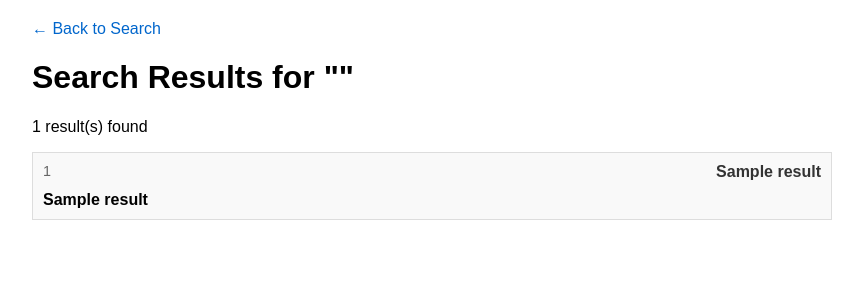
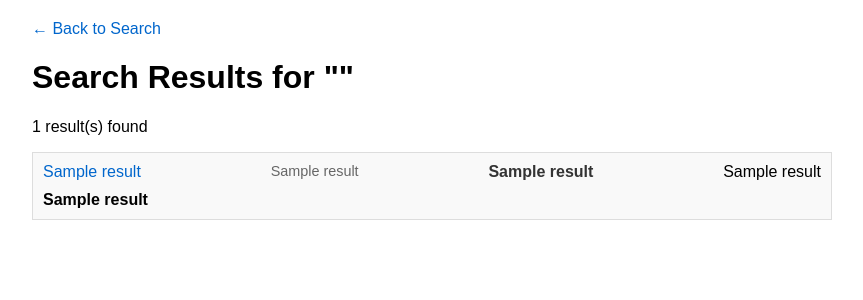
Before and after one commit to olegur/code-search-web, a Flask app: template app/templates/results.html in a window 1280 px wide. Shown: the top 300 px of the page, without its empty margins (208-1071 px from the left). Run offline with Flask 3, Linux system fonts and the light colour scheme; the template is opened without the code that fills it: most values are stand-ins (such as "Sample title", 1, 10 or a date in 2020); parts of the project's set-up code (start-up, migrations or seed data) failed here and were passed over.

Commit message:
add link to repo

```diff
--- a/app/main.py
+++ b/app/main.py
@@ -24,6 +24,7 @@ class RepoSearchApp:
         # Create tables with FTS5 support
         self.cursor.execute('''
             CREATE VIRTUAL TABLE IF NOT EXISTS file_contents USING fts5(
+                repo_link,
                 repo_name,
                 filepath,
                 filename,
@@ -63,7 +64,8 @@ class RepoSearchApp:
 
         :param repo_name: Name of the repository to index
         """
-        repo_path = os.path.join(self.repos_dir, repo_name)
+        repo_path   = os.path.join(self.repos_dir, repo_name)
+        repo_link   = ((subprocess.check_output(['git','-C',repo_path,'remote','-v'])).split()[1]).decode('UTF-8')
 
         # Walk through all files in the repository
         for root, _, files in os.walk(repo_path):
@@ -94,9 +96,10 @@ class RepoSearchApp:
                     # Insert file content into FTS table
                     self.cursor.execute('''
                         INSERT INTO file_contents
-                        (repo_name, filepath, filename, content, last_modified)
-                        VALUES (?, ?, ?, ?, ?)
+                        (repo_link, repo_name, filepath, filename, content, last_modified)
+                        VALUES (?, ?, ?, ?, ?, ?)
                     ''', (
+                        repo_link,
                         repo_name,
                         relative_path,
                         filename,
@@ -133,7 +136,7 @@ class RepoSearchApp:
         :return: List of matching files
         """
         self.cursor.execute('''
-            SELECT repo_name, filepath, filename,
+            SELECT repo_link, repo_name, filepath, filename,
                    snippet(file_contents, 0, '...', '...', '...', 50) as preview
             FROM file_contents
             WHERE file_contents MATCH ?
--- a/app/templates/results.html
+++ b/app/templates/results.html
@@ -53,13 +53,16 @@
         {% for result in results %}
         <div class="result">
             <div class="result-header">
-                <span class="repo-name">{{ result[0] }}</span>
-                <span class="filepath">{{ result[1] }}</span>
+                <a class="repo-link" href={{ result[0] }}>{{ result[1] }}</a>
+                <!--<span class="repo-link">{{ result[0] }}</span>-->
+                <span class="repo-name">{{ result[1] }}</span>
+                <span class="filepath">{{ result[2] }}</span>
+                <span class="filename">{{ result[3] }}</span>
             </div>
             <div class="filename">
-                <strong>{{ result[2] }}</strong>
+                <strong>{{ result[3] }}</strong>
             </div>
-            {% if result[3] %}
+            {% if result[4] %}
             <div class="preview">
                 ... {{ result[3] }} ...
             </div>
```
